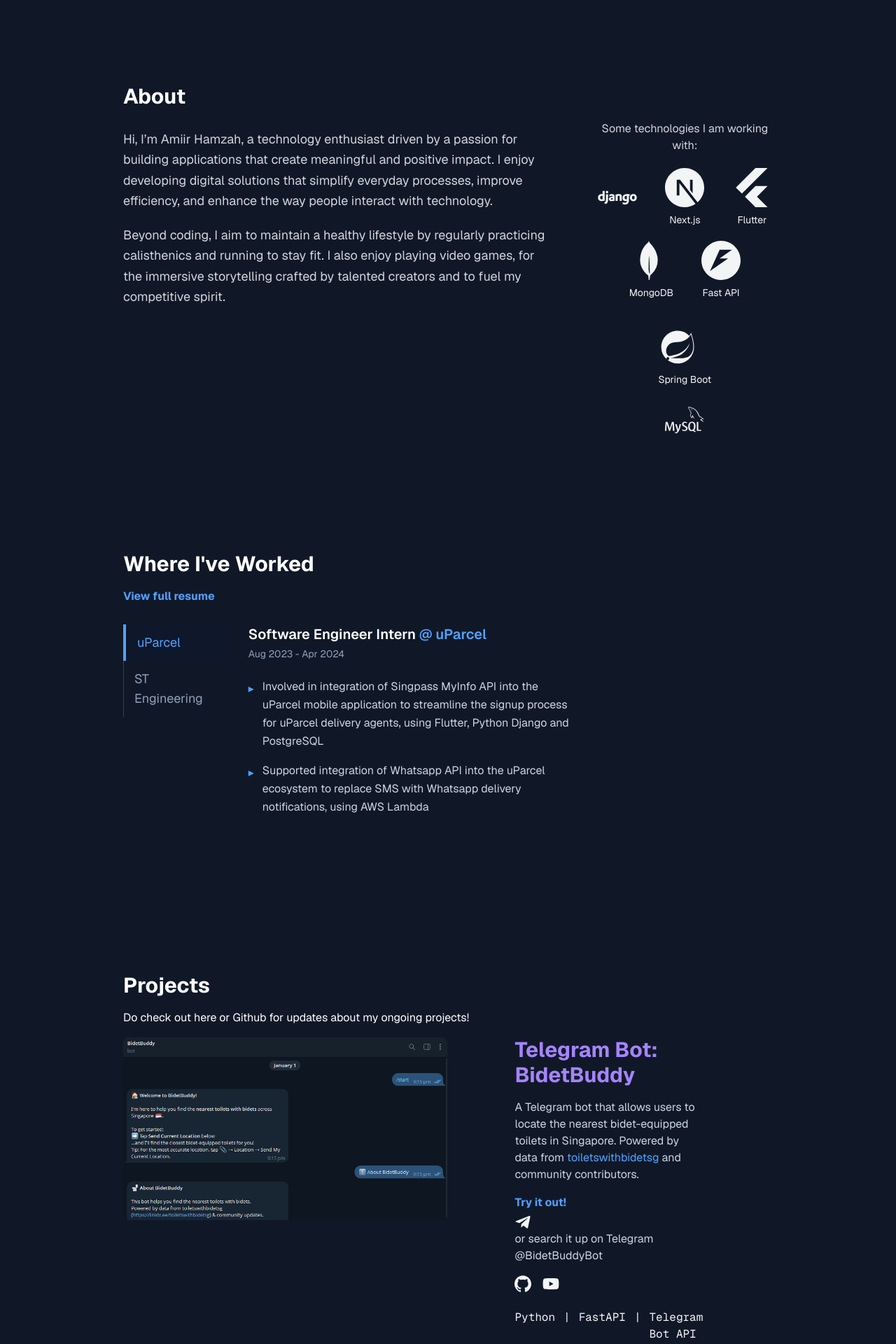
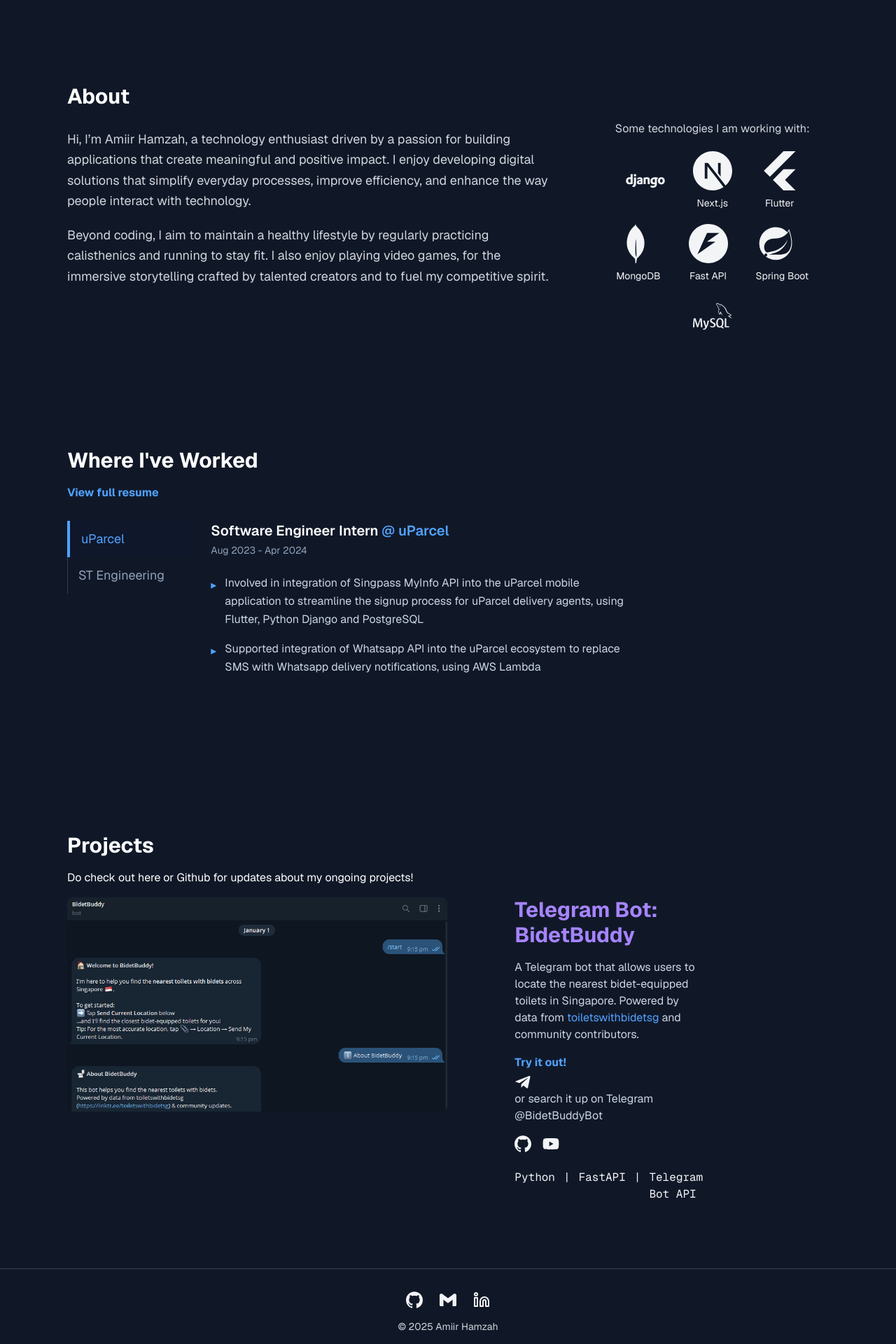
Before and after one commit to ahbb/amiirhamzah, a Next.js app: page / in a window 1280 px wide. Shown: the part 680-2600 px from the top of the page at 70% size. Built offline with nearby package versions, Linux system fonts and the light colour scheme.

Commit message:
Revert "minor tweaks for large screens"
This reverts commit 326cb70b075abbc87788adafbc0b3ab7bb11c68c.

```diff
--- a/app/components/About.jsx
+++ b/app/components/About.jsx
@@ -7,7 +7,7 @@ export default function About() {
   return (
     <div className="mx-auto flex-1 flex flex-col items-center justify-between px-4 sm:px-6 lg:px-12 xl:px-24 pb-24 sm:pb-32 lg:pb-40">
       {/* About section */}
-      <div className="w-full lg:px-20">
+      <div className="w-full">
         <section id="about" className="scroll-mt-20">
           <h2 className="text-3xl font-bold mb-4 text-white">
             About
--- a/app/components/Experience.jsx
+++ b/app/components/Experience.jsx
@@ -27,7 +27,7 @@ export default function Experience() {
 
   return (
     <div className="mx-auto flex-1 flex flex-col items-center justify-between px-4 sm:px-6 lg:px-12 xl:px-24 pb-24 sm:pb-32 lg:pb-40">
-      <section id="experience" className="w-full mb-16 scroll-mt-20 lg:px-20">
+      <section id="experience" className="w-full mb-16 scroll-mt-20">
         <h2 className="text-3xl font-bold mb-4 text-white">
           Where I've Worked
         </h2>
--- a/app/components/Projects.jsx
+++ b/app/components/Projects.jsx
@@ -5,7 +5,7 @@ import { FaYoutube, FaTelegramPlane } from "react-icons/fa";
 export default function Projects() {
   return (
     <div className="mx-auto flex-1 flex flex-col items-center justify-between px-4 sm:px-6 lg:px-12 xl:px-24 pb-24 sm:pb-32 lg:pb-40">
-      <section id="projects" className="w-full mb-16 scroll-mt-20 lg:px-20">
+      <section id="projects" className="w-full mb-16 scroll-mt-20">
         <h2 className="text-3xl font-bold mb-4 text-white">Projects</h2>
 
         <h3 className="text-md mb-4 text-white">
```
